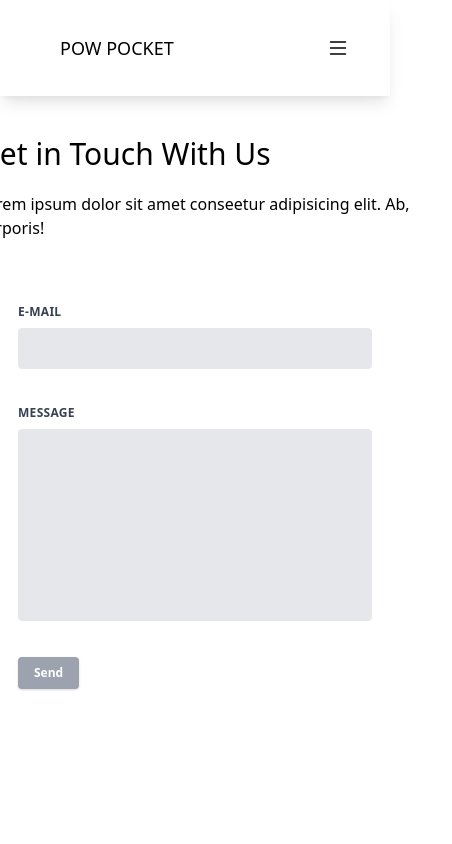
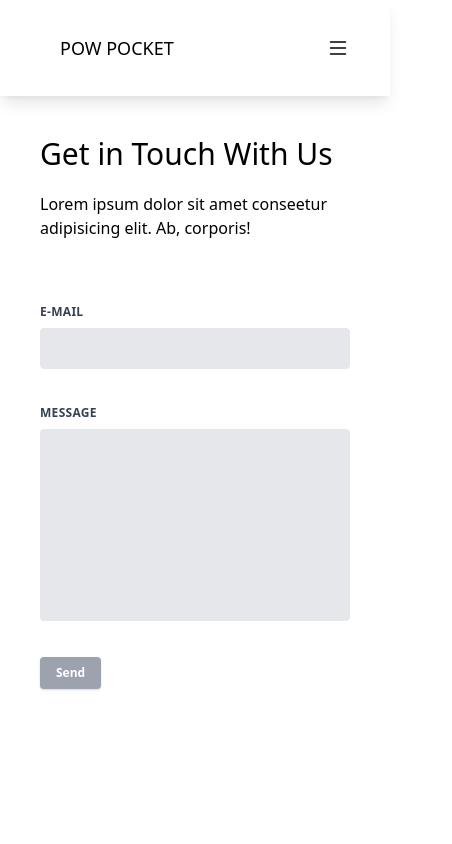
Before and after one commit to wilsonw-okestra/pow-pocket, a Next.js app: page /contact in a window 390 px wide. Shown: the top 844 px of the page, 452 px wide, since content can reach past the window. Built offline with nearby package versions, Linux system fonts and the light colour scheme.

Commit message:
contact input width fixed mobile

```diff
--- a/pages/contact.tsx
+++ b/pages/contact.tsx
@@ -20,7 +20,7 @@ const Contact: FC = () => {
           </div>
           {/* form */}
           <form
-            className="text-xs max-w-7 mx-10 my-10 md:mx-1/2 lg:mx-0"
+            className="text-xs max-w-7 mx-0 md:mx-10 my-10 md:mx-1/2 lg:mx-0"
             action=""
             method="POST"
           >
@@ -35,7 +35,7 @@ const Contact: FC = () => {
                   E-mail
                 </label>
                 <input
-                  className="appearance-none block w-full bg-gray-200 text-gray-700 border border-gray-200 rounded py-3 px-44 mb-3 leading-tight focus:outline-none focus:bg-white focus:border-gray-500"
+                  className="appearance-none block w-full bg-gray-200 text-gray-700 border border-gray-200 rounded py-3 px-28 md:px-44 mb-3 leading-tight focus:outline-none focus:bg-white focus:border-gray-500"
                   id="email"
                   type="email"
                   name="email"
@@ -52,7 +52,7 @@ const Contact: FC = () => {
                   Message
                 </label>
                 <textarea
-                  className=" no-resize appearance-none block w-full bg-gray-200 text-gray-700 border border-gray-200 rounded py-3 px-44 mb-3 leading-tight focus:outline-none focus:bg-white focus:border-gray-500 h-48 resize-none"
+                  className=" no-resize appearance-none block w-full bg-gray-200 text-gray-700 border border-gray-200 rounded py-3 px-28 md:px-44 mb-3 leading-tight focus:outline-none focus:bg-white focus:border-gray-500 h-48 resize-none"
                   id="message"
                   name="message"
                 ></textarea>
```
Also changed, not shown: 1 other file (tests, documents, lock files or other folders).
